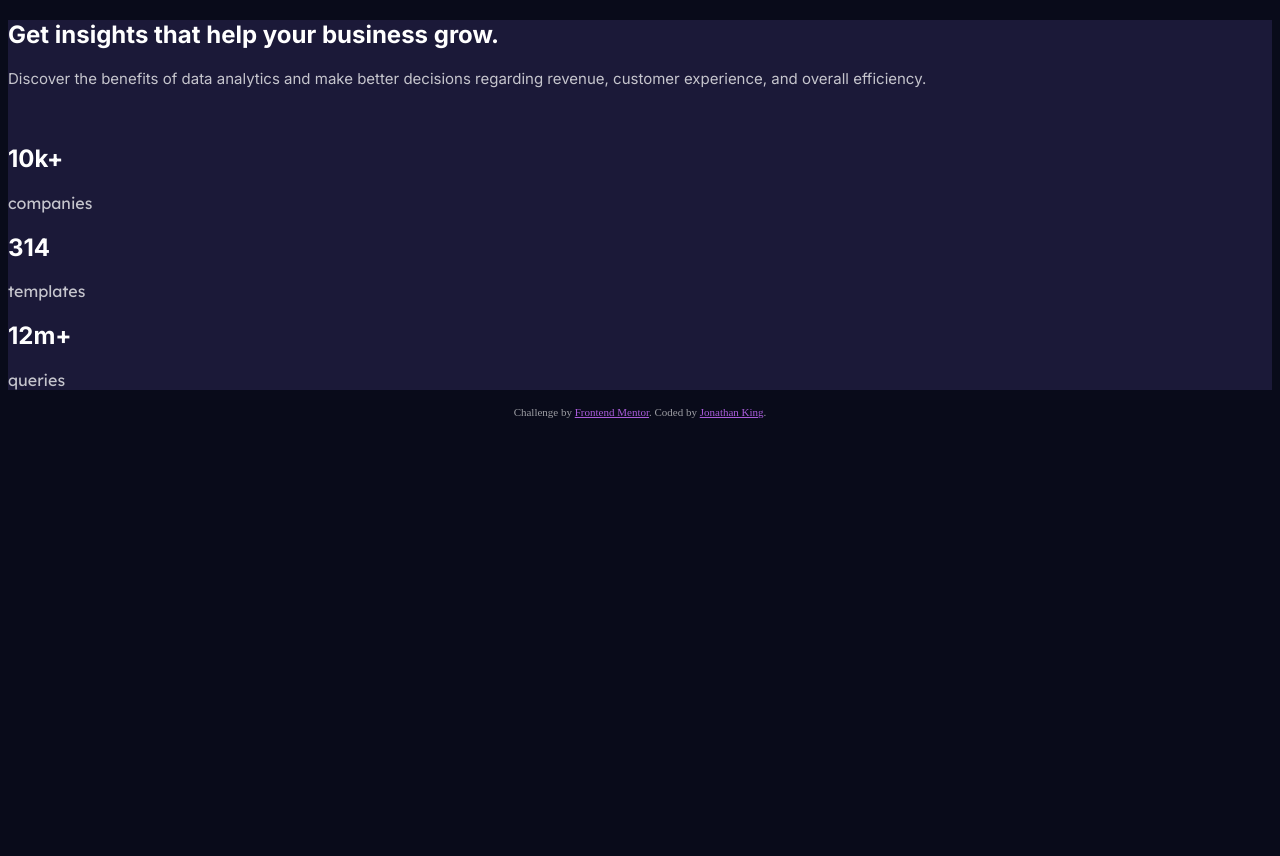
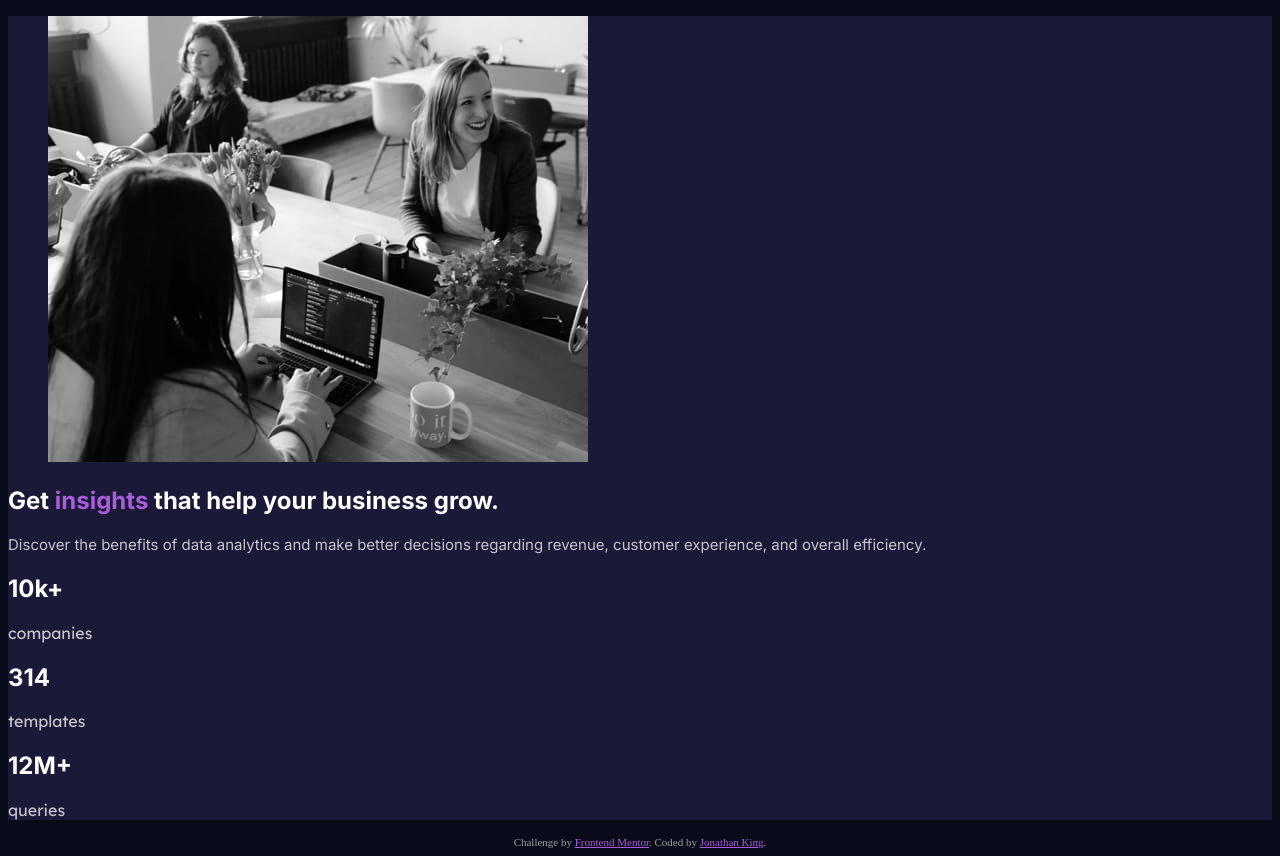
Before and after one commit to jonpking/frontend-mentor-stats-preview-card-component, a plain HTML site: page index.html in a window 1280 px wide. Before the commit the page ends 800 px from the top, so only its background shows below. Drawn offline with Linux system fonts and the light colour scheme.

Commit message:
added accent class to h1 and added image

```diff
--- a/index.html
+++ b/index.html
@@ -19,16 +19,16 @@
 
 <body>
   <main>
+    <figure>
+      <img src="./images/image-header-desktop.jpg" alt="Office workers in communal workspace">
+    </figure>
+
     <article>
-      <h1>Get insights that help your business grow.</h1>
+      <h1>Get <span class="accent">insights</span> that help your business grow.</h1>
 
       <p>Discover the benefits of data analytics and make better decisions regarding revenue, customer
         experience, and overall efficiency.</p>
     </article>
-
-    <figure>
-      <img src="" alt="">
-    </figure>
 
     <aside>
       <h2>10k+</h2>
@@ -41,7 +41,7 @@
     </aside>
 
     <aside>
-      <h2>12m+</h2>
+      <h2>12M+</h2>
       <p>queries</p>
     </aside>
   </main>
```
